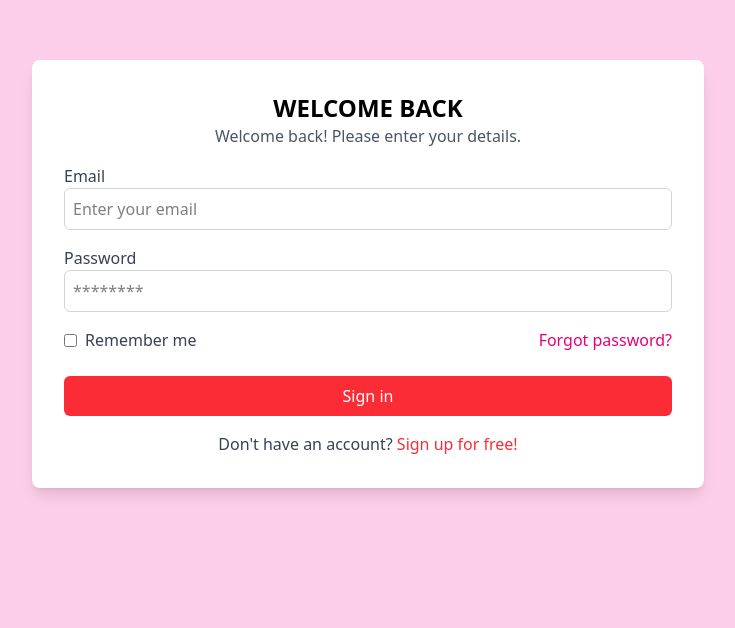
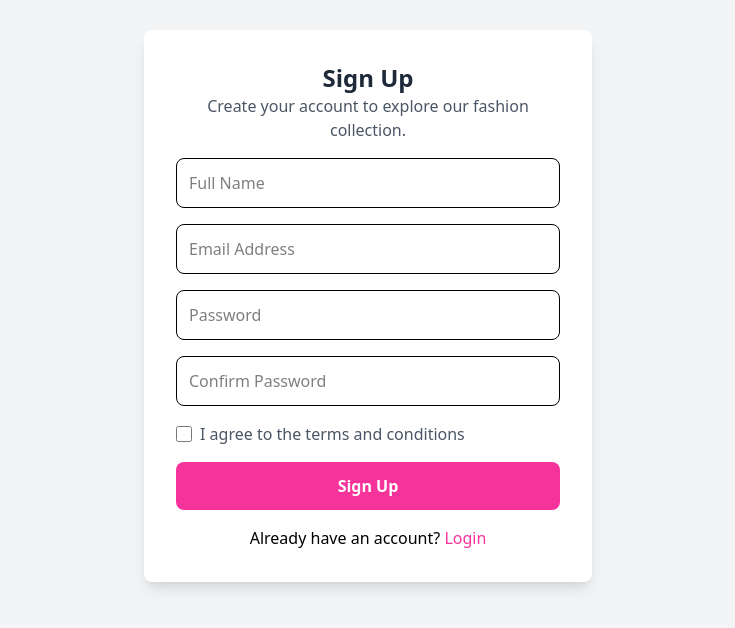
Before and after one commit to md-raza-75/Fashion-Studio, a React (Vite) app in the folder Frontend/my-app/: page /login in a window 1280 px wide. Shown: the part 126-754 px from the top of the page, without its empty margins (272-1007 px from the left). Built offline with nearby package versions, Linux system fonts and the light colour scheme.

Commit message:
LoginPage.jsx

```diff
--- a/Frontend/my-app/src/components/LoginPage.jsx
+++ b/Frontend/my-app/src/components/LoginPage.jsx
@@ -1,82 +1,147 @@
 import React, { useState } from "react";
-import { Link, useNavigate } from "react-router-dom";
+import { useNavigate } from "react-router-dom";
 import axios from "axios";
 
-export default function LoginPage() {
+export default function SignupPage() {
   const navigate = useNavigate();
-  const [email, setEmail] = useState("");
-  const [password, setPassword] = useState("");
+  const [formData, setFormData] = useState({
+    name: "",
+    email: "",
+    password: "",
+    confirmPassword: "",
+    agree: false,
+  });
 
-  const handleLogin = async (e) => {
+  const handleChange = (e) => {
+    const { name, value, type, checked } = e.target;
+    setFormData((prev) => ({
+      ...prev,
+      [name]: type === "checkbox" ? checked : value,
+    }));
+  };
+
+  const handleSubmit = async (e) => {
     e.preventDefault();
+
+    // Email format validation using regex
+    const emailRegex = /^[^\s@]+@[^\s@]+\.[^\s@]+$/;
+    if (!emailRegex.test(formData.email)) {
+      alert("Please enter a valid email address.");
+      return;
+    }
+
+    // Passwords must match
+    if (formData.password !== formData.confirmPassword) {
+      alert("Passwords do not match!");
+      return;
+    }
+
+    // User must agree to the terms
+    if (!formData.agree) {
+      alert("You must agree to the terms and conditions.");
+      return;
+    }
+
     try {
-      const response = await axios.post("http://localhost:3000/api/auth/login", {
-        email,
-        password,
+      const response = await axios.post("http://localhost:3000/api/auth/signup", {
+        name: formData.name,
+        email: formData.email,
+        password: formData.password,
       });
 
-      console.log("Login successful:", response.data);
+      console.log("Signup successful:", response.data);
+      alert("Signup successful! Please login.");
 
-      // Store the JWT token in localStorage
-      localStorage.setItem("authToken", response.data.token); // Store the token
+      // Store the name and login status in localStorage
+      localStorage.setItem("username", formData.name);
       localStorage.setItem("isLoggedIn", "true");
-      localStorage.setItem("username", response.data.name || "User"); // fallback if name is not returned
 
-      // Navigate to homepage or the page the user was trying to access
-      navigate("/", { replace: true });
+      // Navigate to login after signup
+      navigate("/login");
     } catch (error) {
-      alert("Login failed. Please check your credentials.");
-      console.error("Login error:", error);
+      console.error("Signup failed:", error);
+      if (error.response) {
+        const errorMessage = error.response.data.message || "Signup failed. Try again later.";
+        alert(errorMessage);
+      } else {
+        alert("Signup failed. Please try again.");
+      }
     }
   };
 
   return (
-    <div className="h-screen flex flex-col bg-pink-200">
-      <div className="flex flex-grow items-center justify-center px-6">
-        <div className="w-full max-w-2xl bg-white p-8 rounded-lg shadow-lg">
-          <h1 className="text-2xl font-bold text-center">WELCOME BACK</h1>
-          <p className="text-center text-gray-600">Welcome back! Please enter your details.</p>
+    <div className="min-h-screen bg-gray-100">
+      <div className="flex justify-center items-center min-h-screen pt-16 px-6">
+        <div className="bg-white p-8 shadow-lg rounded-lg w-full max-w-md">
+          <h1 className="text-2xl font-bold text-gray-800 text-center">Sign Up</h1>
+          <p className="text-gray-600 text-center mb-4">Create your account to explore our fashion collection.</p>
 
-          <form onSubmit={handleLogin}>
-            <label className="block mt-4 text-gray-700">Email</label>
+          <form className="space-y-4" onSubmit={handleSubmit}>
+            <input
+              type="text"
+              name="name"
+              placeholder="Full Name"
+              required
+              className="w-full p-3 border rounded-lg"
+              value={formData.name}
+              onChange={handleChange}
+            />
             <input
               type="email"
-              placeholder="Enter your email"
-              className="w-full p-2 border border-gray-300 rounded-md"
-              value={email}
-              onChange={(e) => setEmail(e.target.value)}
+              name="email"
+              placeholder="Email Address"
               required
+              className="w-full p-3 border rounded-lg"
+              value={formData.email}
+              onChange={handleChange}
+            />
+            <input
+              type="password"
+              name="password"
+              placeholder="Password"
+              required
+              className="w-full p-3 border rounded-lg"
+              value={formData.password}
+              onChange={handleChange}
+            />
+            <input
+              type="password"
+              name="confirmPassword"
+              placeholder="Confirm Password"
+              required
+              className="w-full p-3 border rounded-lg"
+              value={formData.confirmPassword}
+              onChange={handleChange}
             />
 
-            <label className="block mt-4 text-gray-700">Password</label>
-            <input
-              type="password"
-              placeholder="********"
-              className="w-full p-2 border border-gray-300 rounded-md"
-              value={password}
-              onChange={(e) => setPassword(e.target.value)}
-              required
-            />
-
-            <div className="flex justify-between items-center mt-4">
-              <div className="flex items-center">
-                <input type="checkbox" id="remember" className="mr-2" />
-                <label htmlFor="remember" className="text-gray-700">Remember me</label>
-              </div>
-              <Link to="/ForgotPassword" className="text-pink-600 hover:underline">Forgot password?</Link>
+            <div className="flex items-center space-x-2">
+              <input
+                type="checkbox"
+                name="agree"
+                className="w-4 h-4"
+                checked={formData.agree}
+                onChange={handleChange}
+              />
+              <label className="text-gray-600">I agree to the terms and conditions</label>
             </div>
 
             <button
               type="submit"
-              className="w-full mt-6 bg-red-500 text-white py-2 rounded-md hover:bg-red-600 transition"
+              className="w-full bg-pink-500 text-white p-3 rounded-lg font-semibold hover:bg-pink-600 transition"
             >
-              Sign in
+              Sign Up
             </button>
           </form>
 
-          <p className="text-center mt-4 text-gray-700">
-            Don't have an account? <Link to="/signup" className="text-red-500 hover:underline">Sign up for free!</Link>
-          </p>
+          <div className="text-center mt-4">
+            Already have an account?{" "}
+            <span
+              className="text-pink-500 cursor-pointer"
+              onClick={() => navigate("/login")}
+            >
+              Login
+            </span>
+          </div>
         </div>
       </div>
     </div>
```
